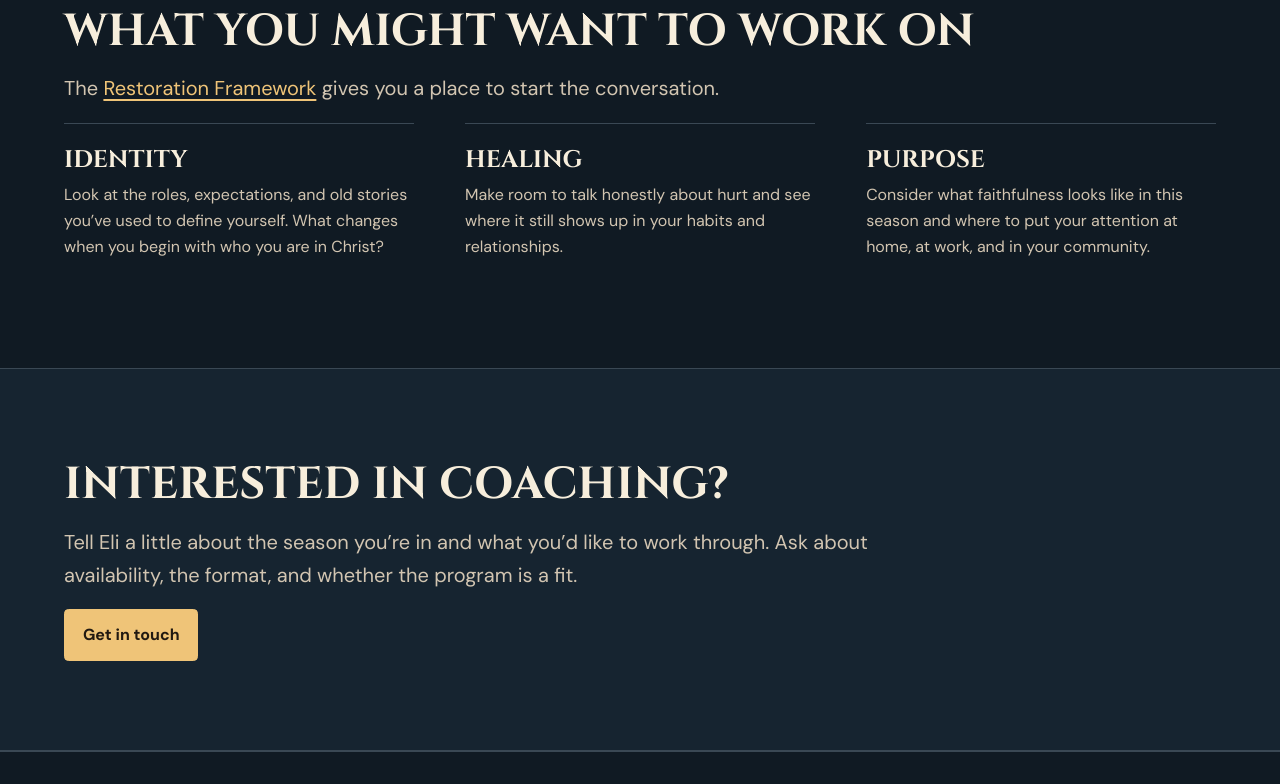
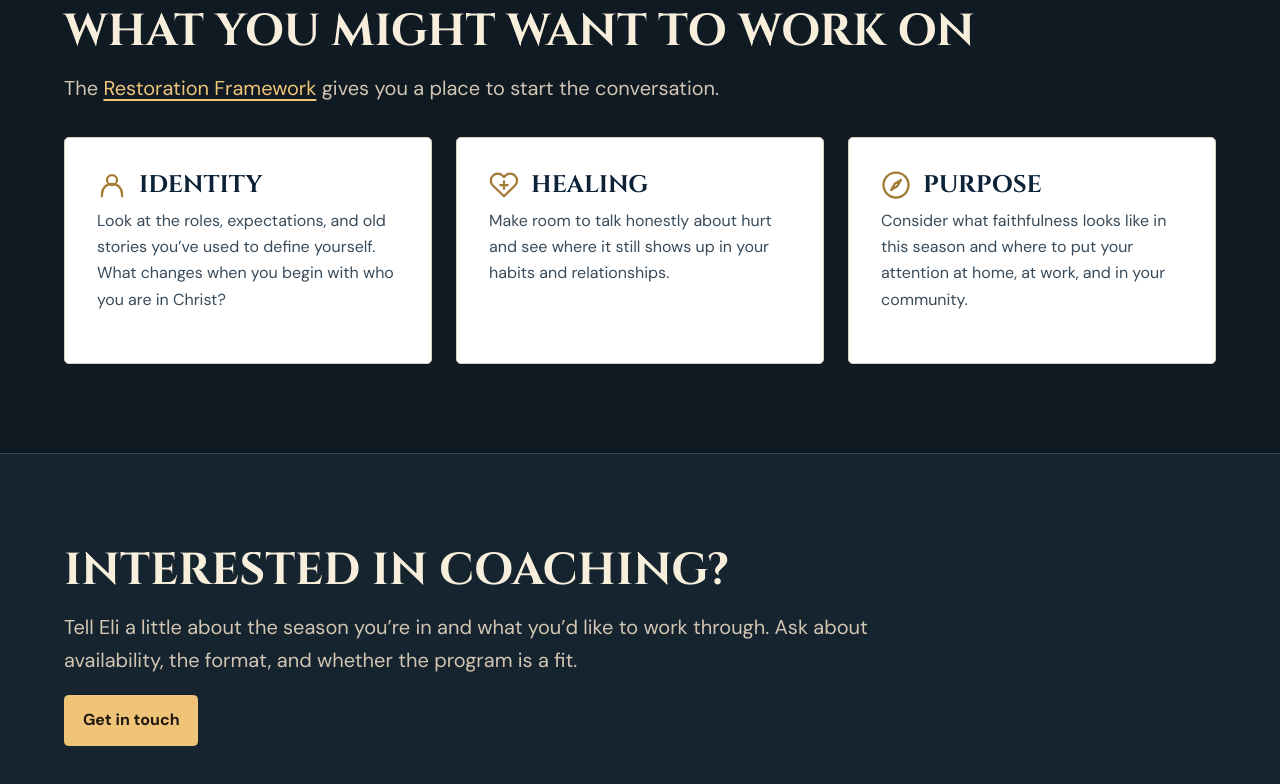
Before and after one commit to speak-empowered/TROM, a website: page mens-coaching.html in a window 1280 px wide. Shown: the part 880-1664 px from the top of the page. Drawn offline with Linux system fonts and the light colour scheme.

Commit message:
Frame coaching themes with gold icons and center the invitation

```diff
--- a/mens-coaching.html
+++ b/mens-coaching.html
@@ -28,15 +28,15 @@
     </section>
     <section class="section">
       <div class="wrap"><h2>What you might want to work on</h2><p class="lede">The <a href="book.html#framework">Restoration Framework</a> gives you a place to start the conversation.</p>
-        <div class="grid three topics">
-          <article><h3>Identity</h3><p>Look at the roles, expectations, and old stories you’ve used to define yourself. What changes when you begin with who you are in Christ?</p></article>
-          <article><h3>Healing</h3><p>Make room to talk honestly about hurt and see where it still shows up in your habits and relationships.</p></article>
-          <article><h3>Purpose</h3><p>Consider what faithfulness looks like in this season and where to put your attention at home, at work, and in your community.</p></article>
+        <div class="grid three topics home-links">
+          <article><h3><svg class="step-icon" xmlns="http://www.w3.org/2000/svg" viewBox="0 0 24 24" width="30" height="30" fill="none" stroke="currentColor" stroke-width="1.8" stroke-linecap="round" stroke-linejoin="round" aria-hidden="true" focusable="false"><circle cx="12" cy="8" r="4"/><path d="M4 21v-2a8 8 0 0 1 16 0v2"/></svg><span>Identity</span></h3><p>Look at the roles, expectations, and old stories you’ve used to define yourself. What changes when you begin with who you are in Christ?</p></article>
+          <article><h3><svg class="step-icon" xmlns="http://www.w3.org/2000/svg" viewBox="0 0 24 24" width="30" height="30" fill="none" stroke="currentColor" stroke-width="1.8" stroke-linecap="round" stroke-linejoin="round" aria-hidden="true" focusable="false"><path d="M20.8 4.6a5.5 5.5 0 0 0-7.8 0L12 5.7l-1.1-1.1a5.5 5.5 0 0 0-7.8 7.8L12 21l8.8-8.6a5.5 5.5 0 0 0 0-7.8Z"/><path d="M12 9v6M9 12h6"/></svg><span>Healing</span></h3><p>Make room to talk honestly about hurt and see where it still shows up in your habits and relationships.</p></article>
+          <article><h3><svg class="step-icon" xmlns="http://www.w3.org/2000/svg" viewBox="0 0 24 24" width="30" height="30" fill="none" stroke="currentColor" stroke-width="1.8" stroke-linecap="round" stroke-linejoin="round" aria-hidden="true" focusable="false"><circle cx="12" cy="12" r="10"/><path d="m16 8-3 5-5 3 3-5 5-3Z"/></svg><span>Purpose</span></h3><p>Consider what faithfulness looks like in this season and where to put your attention at home, at work, and in your community.</p></article>
         </div>
       </div>
     </section>
     <section class="section banded">
-      <div class="wrap"><div class="narrow"><h2>Interested in coaching?</h2><p class="lede">Tell Eli a little about the season you’re in and what you’d like to work through. Ask about availability, the format, and whether the program is a fit.</p>
+      <div class="wrap"><div class="narrow coaching-invitation"><h2>Interested in coaching?</h2><p class="lede">Tell Eli a little about the season you’re in and what you’d like to work through. Ask about availability, the format, and whether the program is a fit.</p>
       <a class="button" href="contact.html?topic=coaching#contact-form">Get in touch</a></div></div>
     </section>
   </main>
```
